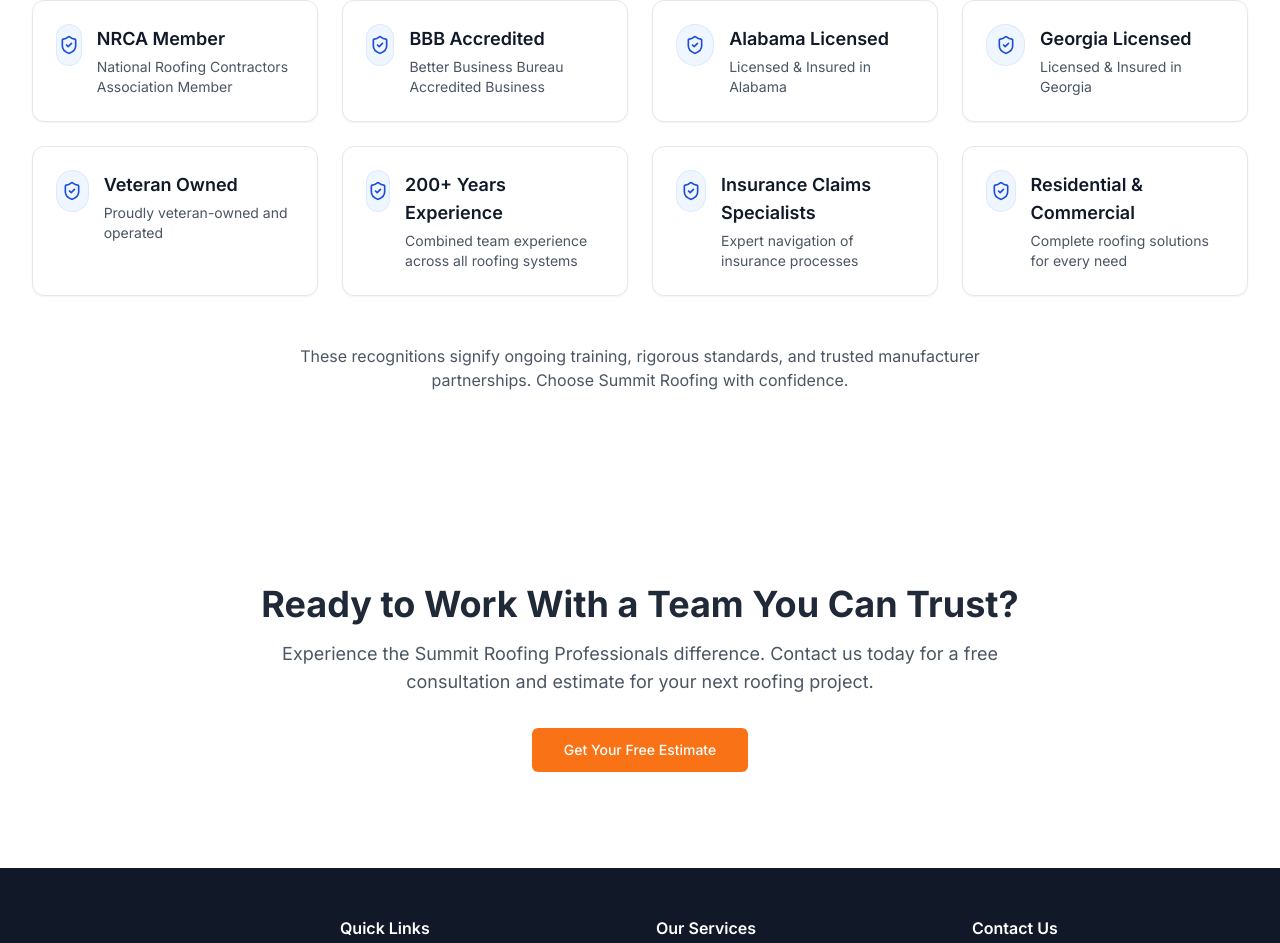
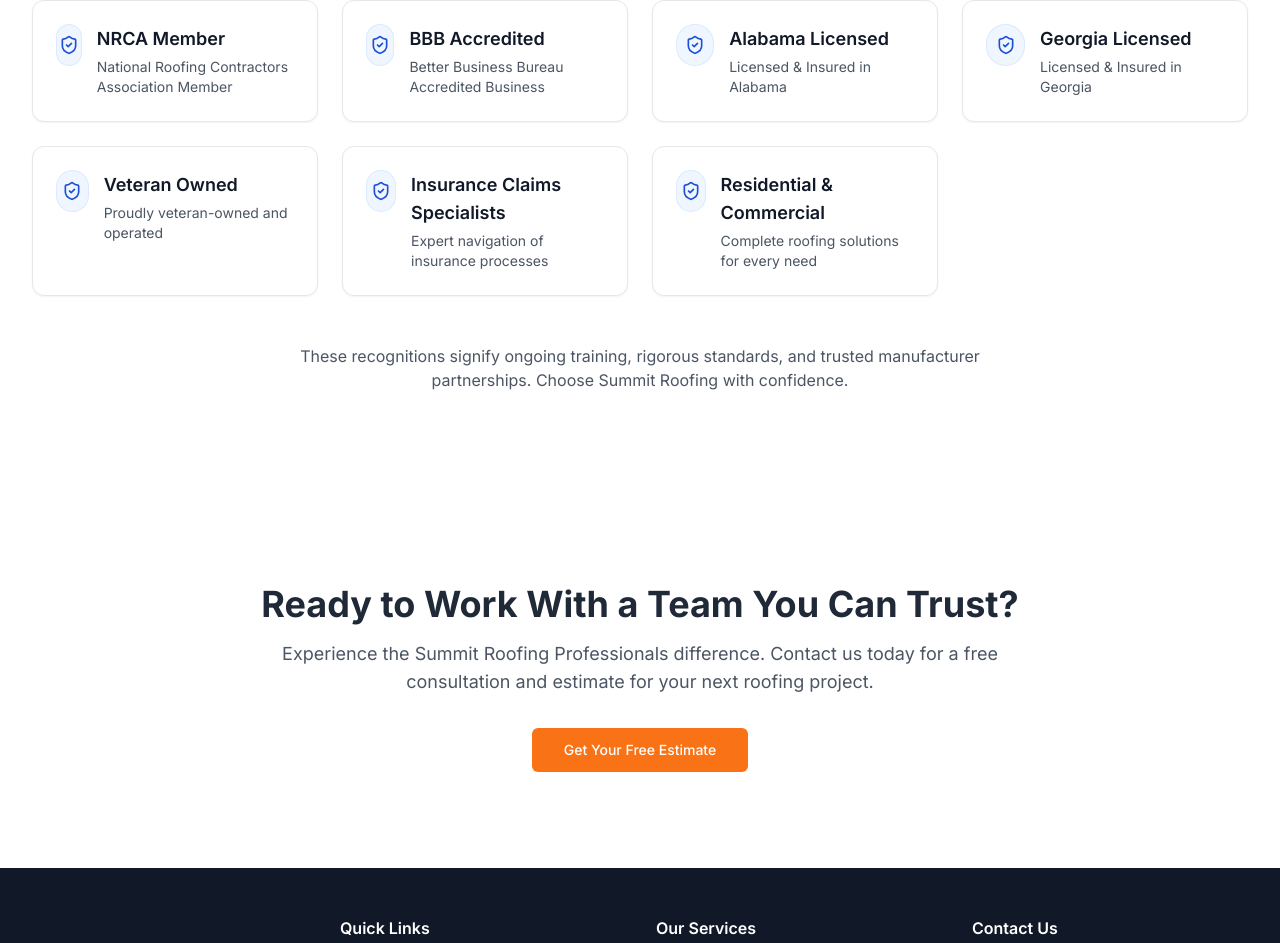
Before and after one commit to Hash0utlaw/Summit-kd, a Next.js app: page /about in a window 1280 px wide. Shown: the part 2231-3174 px from the top of the page. Built offline with nearby package versions, Linux system fonts and the light colour scheme.

Commit message:
feat: remove "200+ years of experience" from certifications
Update about page to focus on actual certifications.

Co-authored-by: Adam Stover <101157229+Hash0utlaw@users.noreply.github.com>

```diff
--- a/app/about/page.tsx
+++ b/app/about/page.tsx
@@ -51,7 +51,6 @@ const qualifications = [
   { name: "Alabama Licensed", description: "Licensed & Insured in Alabama" },
   { name: "Georgia Licensed", description: "Licensed & Insured in Georgia" },
   { name: "Veteran Owned", description: "Proudly veteran-owned and operated" },
-  { name: "200+ Years Experience", description: "Combined team experience across all roofing systems" },
   { name: "Insurance Claims Specialists", description: "Expert navigation of insurance processes" },
   { name: "Residential & Commercial", description: "Complete roofing solutions for every need" },
 ]
```
